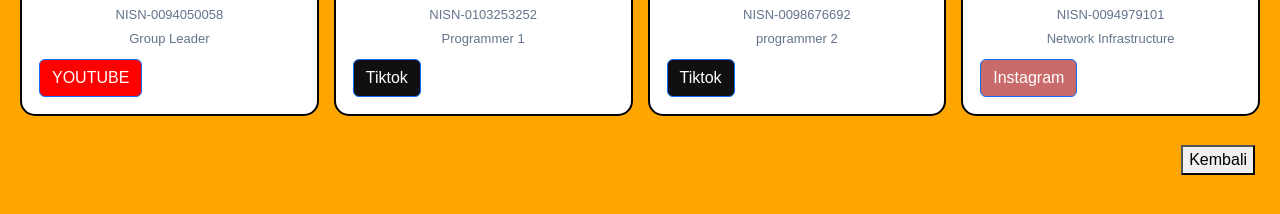
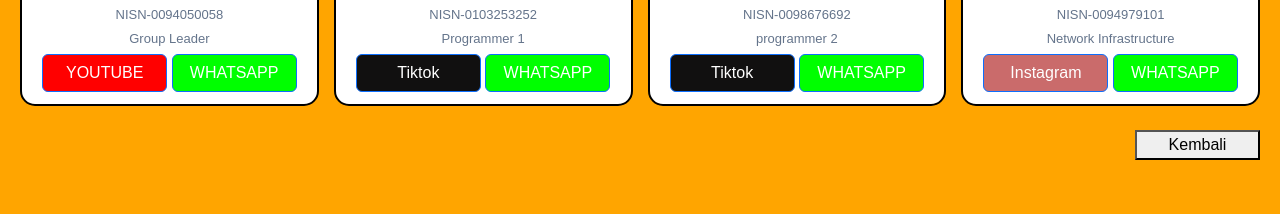
Before and after one commit to YRM-Ozzre/tugas-akhir-COMET_GROUP, a plain HTML site: page group.html in a window 1280 px wide. Shown: the part 464-678 px from the top of the page. Drawn offline with nearby package versions, Linux system fonts and the light colour scheme.

Commit message:
Add files via upload

```diff
--- a/group.html
+++ b/group.html
@@ -64,8 +64,8 @@
         }
 
         button {
-            margin: 5px;
-            align-content: center;
+            max-width: 90%;
+            width: 125px;
         }
 
         b {
@@ -104,7 +104,10 @@
                 <h3 align="center"><b>Yanuar Rizky Maulana</b></h3>
                 <p>NISN-0094050058</p>
                 <p>Group Leader</p>
+                <center>
                 <a href="https://www.youtube.com/@MrOzzre"><button type="button" class="btn btn-primary" style="background-color: red; color: white;">YOUTUBE</button></a>
+                <a href="https://wa.me/081328972436"><button type="button" class="btn btn-primary" style="background-color: lime; color: white;">WHATSAPP</button></a>
+                </center>
             </div>
         </div>
         <div class="card-produk">
@@ -113,7 +116,10 @@
                 <h3 align="center"><b>Rezha Gemilang W.R</b></h3>
                 <p>NISN-0103253252</p>
                 <p>Programmer 1</p>
+                <center>
                 <a href="https://www.tiktok.com/@wyllyeppyepp"><button type="button" class="btn btn-primary" style="background-color: rgb(17, 16, 16); color: white;">Tiktok</button></a>
+                <a href="https://wa.me/085601791734"><button type="button" class="btn btn-primary" style="background-color: lime; color: white;">WHATSAPP</button></a>
+                </center>
             </div>
         </div>
         <div class="card-produk">
@@ -122,7 +128,10 @@
                 <h3 align="center"><b>Vicko Ernanda Setyawan</b></h3>
                 <p>NISN-0098676692</p>
                 <p>programmer 2</p>
+                <center>
                 <a href="https://tiktok.com/@pikononklep"><button type="button" class="btn btn-primary" style="background-color: rgb(17, 16, 16); color: white;">Tiktok</button></a>
+                <a href="https://wa.me/081227084803"><button type="button" class="btn btn-primary" style="background-color: lime; color: white;">WHATSAPP</button></a>
+                </center>
             </div>
         </div>
         <div class="card-produk">
@@ -131,7 +140,10 @@
                 <h3 align="center"><b>Debby Cintya Devi</b></h3>
                 <p>NISN-0094979101</p>
                 <p>Network Infrastructure</p>
+                <center>
                 <a href="https://www.instagram.com/cnty017?obrf=NzBydDN4dmhlMmp2" ><button type="button" class="btn btn-primary" style="background-color: rgb(202, 107, 107); color: white;">Instagram</button></a>
+                <a href="https://wa.me/088983414984"><button type="button" class="btn btn-primary" style="background-color: lime; color: white;">WHATSAPP</button></a>
+                </center>
             </div>
         </div>
     </div>
```
